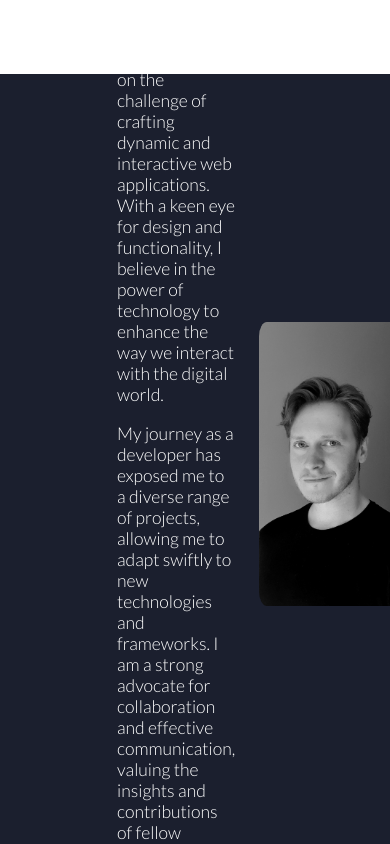
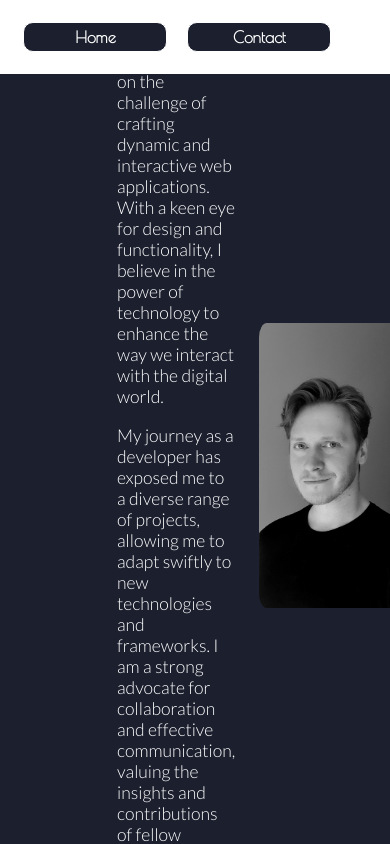
Before and after one commit to starleafer/My-portfolio, a React (Vite) app in the folder workspace/: page /about in a window 390 px wide. Built offline with nearby package versions, Linux system fonts and the light colour scheme; a web font is replaced by a local one.

Commit message:
Refine CustomButton and ProjectDescription mobile styling and layout

```diff
--- a/workspace/src/components/CustomButton.jsx
+++ b/workspace/src/components/CustomButton.jsx
@@ -167,13 +167,17 @@
     props.invertedColors
       ? props.backgroundColor
       : props.color || "var(--dark)"};
-  background-color: transparent;
+    background-color: ${(props) =>
+      props.invertedColors
+        ? props.color
+        : props.backgroundColor || "transparent"};
   border-radius: 10px;
   padding: ${(props) => props.padding || "10px"};
   font-size: clamp(15px, 2vw, 20px);
   font-family: "Poiret One";
   font-weight: 600;
   gap: 0.4em;
+
   background-size: 200% 100%;
   background-position: 100% center;
   transition: transform 0.3s, box-shadow 0.3s;
@@ -184,20 +188,24 @@
       animation: ${fadeInShadow(props.shadowColor || "var(--dark)")} 0.5s ease
         forwards;
       border: 1px solid
-        ${props.invertedColors
+        ${
+          props.invertedColors
             ? props.backgroundColor
-          : props.color || "var(--dark)"};
+            : props.color || "var(--dark)"
+        };
     }
 
     &:not(:hover) {
       animation: ${fadeOutShadow(props.shadowColor || "var(--dark)")} 0.8s;
-      border: 1px solid
-        ${props.border
+      /* border: 1px solid
+        ${
+          props.border
             ? props.invertedColors
               ? props.backgroundColor
               : props.color
-          : "transparent"};
-    }
+            : "transparent"
+        };
+    } */
 
     &:focus {
       transform: translateY(-0.3vw);
@@ -216,12 +224,11 @@
     font-size: 1rem;
   }
 
-
   @media (max-width: 768px) and (min-width: 321px) {
-    width: 6rem;
-    padding: 1.7vw;
-    font-size: 1em;
-    border: 1px solid ${(props) =>
+    width: 9rem;
+    padding: 1.3vw;
+    border: 1px solid
+      ${(props) =>
         props.invertedColors
           ? props.backgroundColor
           : props.color || "var(--dark)"};
--- a/workspace/src/components/ProjectDescription.jsx
+++ b/workspace/src/components/ProjectDescription.jsx
@@ -78,8 +78,8 @@
               border
               pulse
               backgroundColor={backgroundColor}
-              label={isSwitchActive ? "Native View" : "Browser View"}
-
+              label={isSwitchActive ? "Show Native" : "Show Browser"}
+              invertedColors={true}
             />
           </ViewSwitchButton>
         )}
@@ -133,19 +133,23 @@
     padding: 0.5em;
     max-width: 70vw;
     border: none;
+
   }
 `;
 
 const ButtonGroup = styled.div`
   display: flex;
-  flex-direction: column;
+  flex-direction: row;
   align-items: center;
   justify-content: ${props => props.showViewSwitch ? "center" : "flex-start"};
   gap: 2em;
   min-height: 3em;
+
+
 `;
 
 const ViewSwitchButton = styled.div`
+
   display: flex;
   justify-content: flex-start;
   z-index: 90;
@@ -160,8 +164,8 @@
 
   @media (max-width: 768px) and (min-width: 321px) {
     width: 100%;
-    min-width: 100%;
-    justify-content: center;
+    min-width: 20%;
+    justify-content: flex-start;
     font-size: .8em;
   }
 `;
```
Lines whose indentation alone changed are shown as unchanged.
